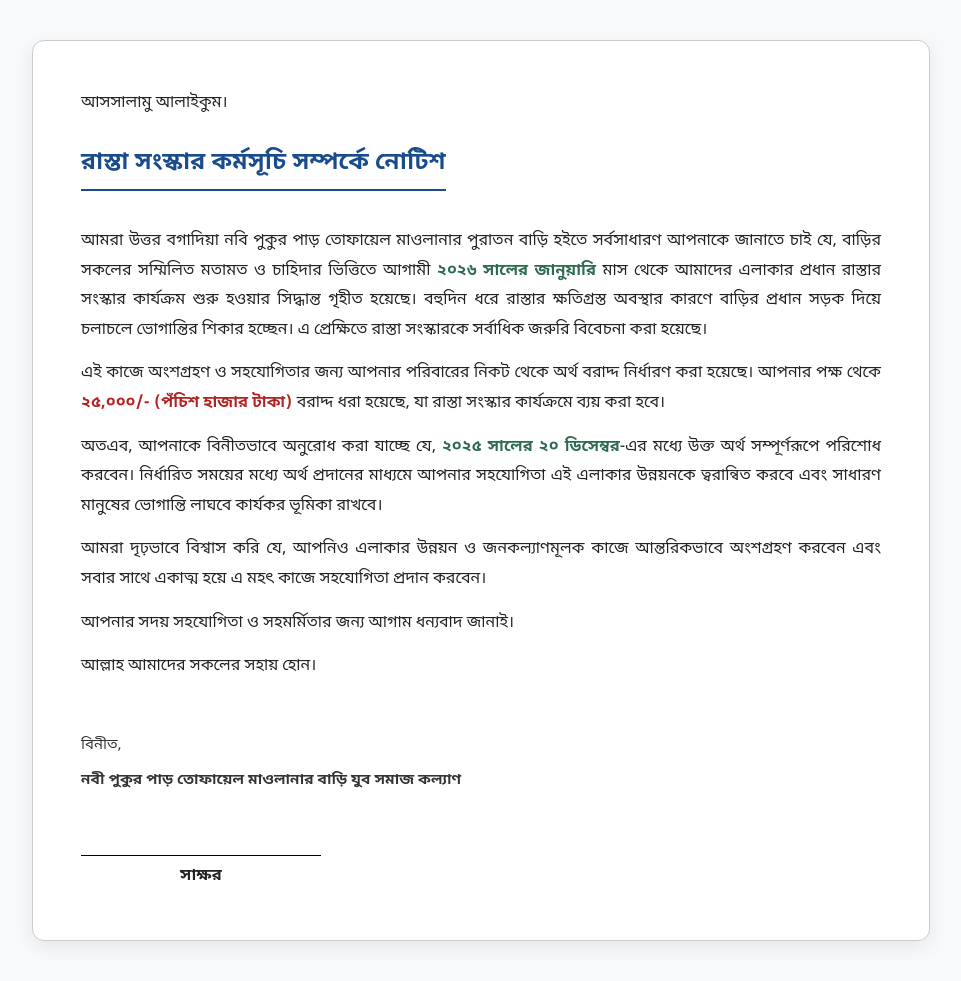
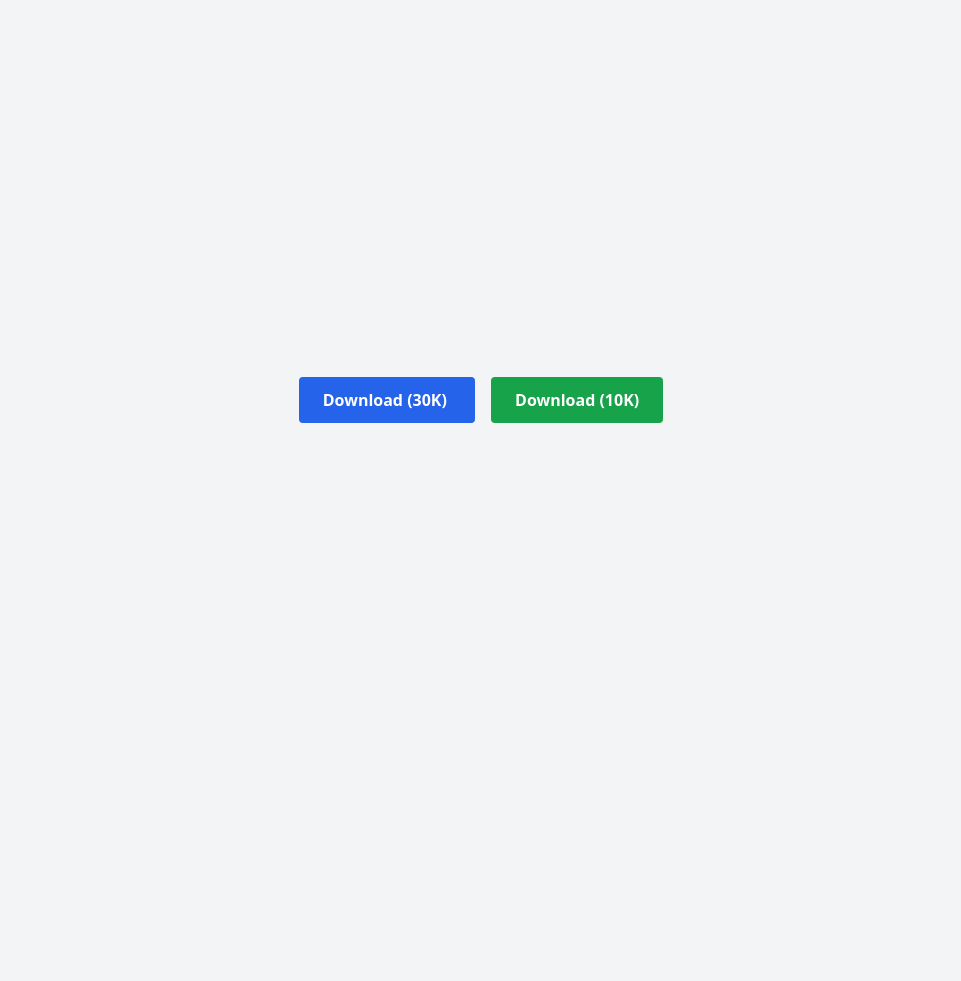
Before and after one commit to shafiqul-islam-91c/nbi, a plain HTML site: page index.html in a window 1280 px wide. Shown: the whole page, without its empty margins (159-1120 px from the left). After the commit the page ends 800 px from the top, so only its background shows below. Drawn offline with nearby package versions, Linux system fonts and the light colour scheme.

Commit message:
Update index.html

```diff
--- a/index.html
+++ b/index.html
@@ -1,110 +1,33 @@
-<!doctype html>
+<!DOCTYPE html>
+<html lang="en">
+<head>
+  <meta charset="UTF-8" />
+  <meta name="viewport" content="width=device-width, initial-scale=1.0" />
+  <title>Download Buttons</title>
+  <!-- Tailwind CSS CDN -->
+  <script src="https://cdn.tailwindcss.com"></script>
+</head>
+<body class="flex items-center justify-center min-h-screen bg-gray-100">
 
-<html lang="bn">
-<head>
-  <meta charset="utf-8">
-  <meta name="viewport" content="width=device-width, initial-scale=1">
-  <title>রাস্তা সংস্কার নোটিশ — নবী পুকুর পাড় তোফায়েল মাওলানার বাড়ি যুব সমাজ কল্যাণ</title>  <!-- Google Fonts -->  <link rel="preconnect" href="https://fonts.googleapis.com">
-  <link rel="preconnect" href="https://fonts.gstatic.com" crossorigin>
-  <link href="https://fonts.googleapis.com/css2?family=Noto+Sans+Bengali:wght@400;700&display=swap" rel="stylesheet">  <style>
-    @page { size: A4; margin: 20mm; }
+  <div class="space-x-4">
+    <!-- Button 1: Download 30K -->
+    <a
+      href="./30K.pdf"
+      download
+      class="px-6 py-3 bg-blue-600 text-white font-semibold rounded hover:bg-blue-700 transition"
+    >
+      Download (30K)
+    </a>
 
-    body {
-      font-family: 'Noto Sans Bengali', sans-serif;
-      margin: 0;
-      padding: 0;
-      color: #222;
-      line-height: 1.85;
-      font-size: 16px;
-      background: #f8f9fa;
-    }
+    <!-- Button 2: Download 10K -->
+    <a
+      href="./10K.pdf"
+      download
+      class="px-6 py-3 bg-green-600 text-white font-semibold rounded hover:bg-green-700 transition"
+    >
+      Download (10K)
+    </a>
+  </div>
 
-    .container {
-      max-width: 800px;
-      margin: 40px auto;
-      padding: 48px;
-      border: 1px solid #ccc;
-      border-radius: 12px;
-      box-shadow: 0 6px 20px rgba(0,0,0,0.08);
-      background: #fff;
-    }
-
-    .intro {
-      text-align: left;
-      font-size: 16px;
-      margin-bottom: 12px;
-    }
-
-    .title {
-      text-align: center;
-      font-weight: 700;
-      font-size: 24px;
-      color: #1a4b8c;
-      margin: 10px 0 22px 0;
-      border-bottom: 2px solid #1a4b8c;
-      display: inline-block;
-      padding-bottom: 4px;
-    }
-
-    p { margin: 14px 0; text-align: justify; }
-
-    .amount {
-      font-weight: 700;
-      color: #b22222;
-    }
-
-    .highlight-date {
-      font-weight: 700;
-      color: #2d6a4f;
-    }
-
-    .signature {
-      margin-top: 50px;
-      text-align: left;
-    }
-
-    .sig-line {
-      width: 240px;
-      border-top: 1px solid #000;
-      margin-top: 60px;
-      text-align: center;
-      padding-top: 6px;
-      font-weight: 600;
-    }
-
-    .meta {
-      margin-top: 20px;
-      font-size: 15px;
-      color: #333;
-    }
-
-    @media print {
-      body { background: #fff; }
-      .container { box-shadow: none; border: none; border-radius: 0; }
-    }
-  </style></head>
-<body>
-  <div class="container">
-    <div class="intro">আসসালামু আলাইকুম।</div><div class="title">রাস্তা সংস্কার কর্মসূচি সম্পর্কে নোটিশ</div>
-
-<p>আমরা উত্তর বগাদিয়া নবি পুকুর পাড় তোফায়েল মাওলানার পুরাতন বাড়ি হইতে সর্বসাধারণ আপনাকে জানাতে চাই যে, বাড়ির সকলের সম্মিলিত মতামত ও চাহিদার ভিত্তিতে আগামী <span class="highlight-date">২০২৬ সালের জানুয়ারি</span> মাস থেকে আমাদের এলাকার প্রধান রাস্তার সংস্কার কার্যক্রম শুরু হওয়ার সিদ্ধান্ত গৃহীত হয়েছে। বহুদিন ধরে রাস্তার ক্ষতিগ্রস্ত অবস্থার কারণে বাড়ির প্রধান সড়ক দিয়ে চলাচলে ভোগান্তির শিকার হচ্ছেন। এ প্রেক্ষিতে রাস্তা সংস্কারকে সর্বাধিক জরুরি বিবেচনা করা হয়েছে।</p>
-
-<p>এই কাজে অংশগ্রহণ ও সহযোগিতার জন্য আপনার পরিবারের নিকট থেকে অর্থ বরাদ্দ নির্ধারণ করা হয়েছে। আপনার পক্ষ থেকে <span class="amount">২৫,০০০/- (পঁচিশ হাজার টাকা)</span> বরাদ্দ ধরা হয়েছে, যা রাস্তা সংস্কার কার্যক্রমে ব্যয় করা হবে।</p>
-
-<p>অতএব, আপনাকে বিনীতভাবে অনুরোধ করা যাচ্ছে যে, <span class="highlight-date">২০২৫ সালের ২০ ডিসেম্বর</span>-এর মধ্যে উক্ত অর্থ সম্পূর্ণরূপে পরিশোধ করবেন। নির্ধারিত সময়ের মধ্যে অর্থ প্রদানের মাধ্যমে আপনার সহযোগিতা এই এলাকার উন্নয়নকে ত্বরান্বিত করবে এবং সাধারণ মানুষের ভোগান্তি লাঘবে কার্যকর ভূমিকা রাখবে।</p>
-
-<p>আমরা দৃঢ়ভাবে বিশ্বাস করি যে, আপনিও এলাকার উন্নয়ন ও জনকল্যাণমূলক কাজে আন্তরিকভাবে অংশগ্রহণ করবেন এবং সবার সাথে একাত্ম হয়ে এ মহৎ কাজে সহযোগিতা প্রদান করবেন।</p>
-
-<p>আপনার সদয় সহযোগিতা ও সহমর্মিতার জন্য আগাম ধন্যবাদ জানাই।</p>
-
-<p>আল্লাহ আমাদের সকলের সহায় হোন।</p>
-
-<div class="signature">
-  <div class="meta">বিনীত,</div>
-  <div class="meta" style="font-weight:700; margin-top:8px;">নবী পুকুর পাড় তোফায়েল মাওলানার বাড়ি যুব সমাজ কল্যাণ</div>
-  <div class="sig-line">সাক্ষর</div>
-</div>
-
-  </div>
 </body>
 </html>
```
